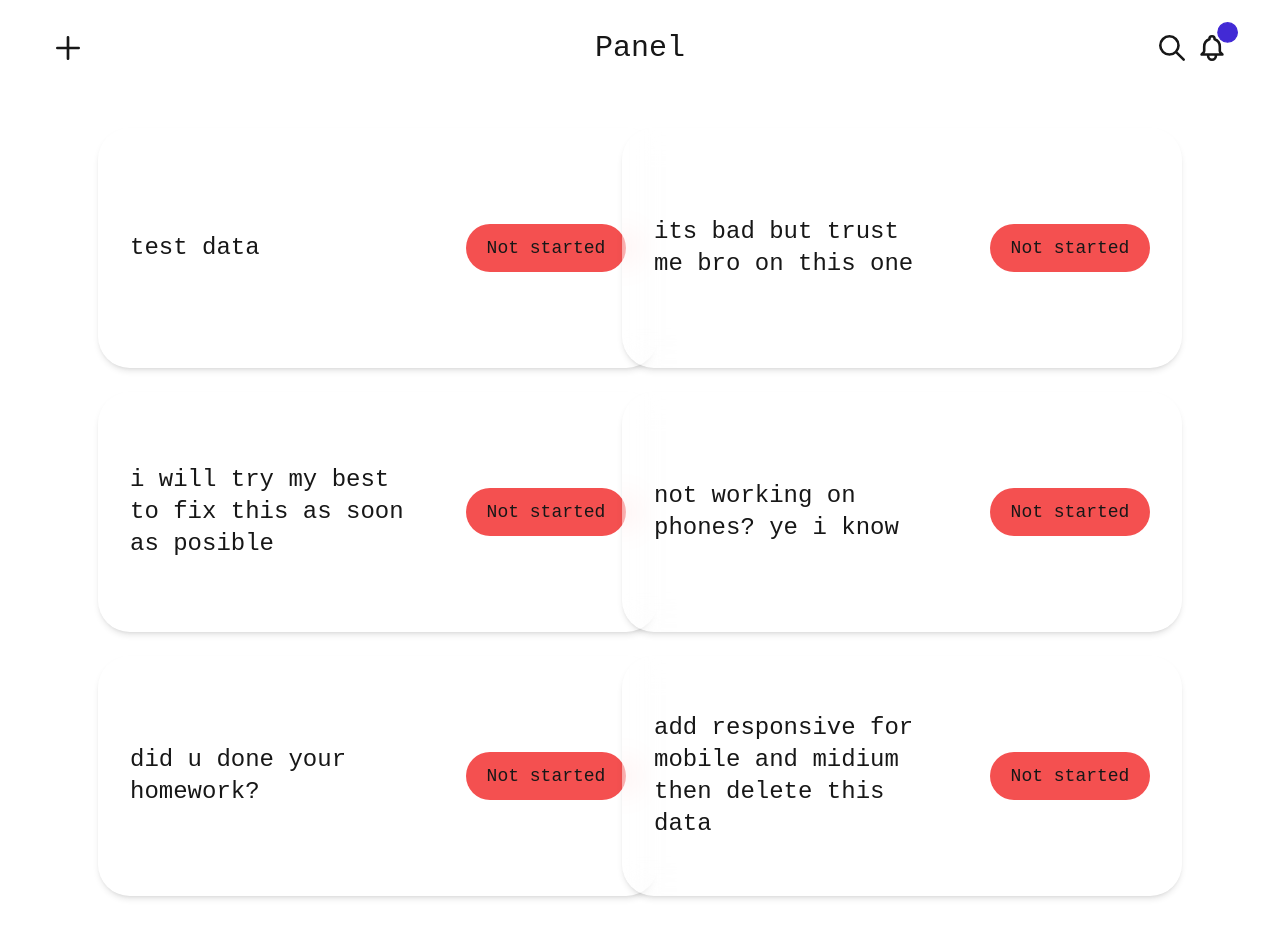
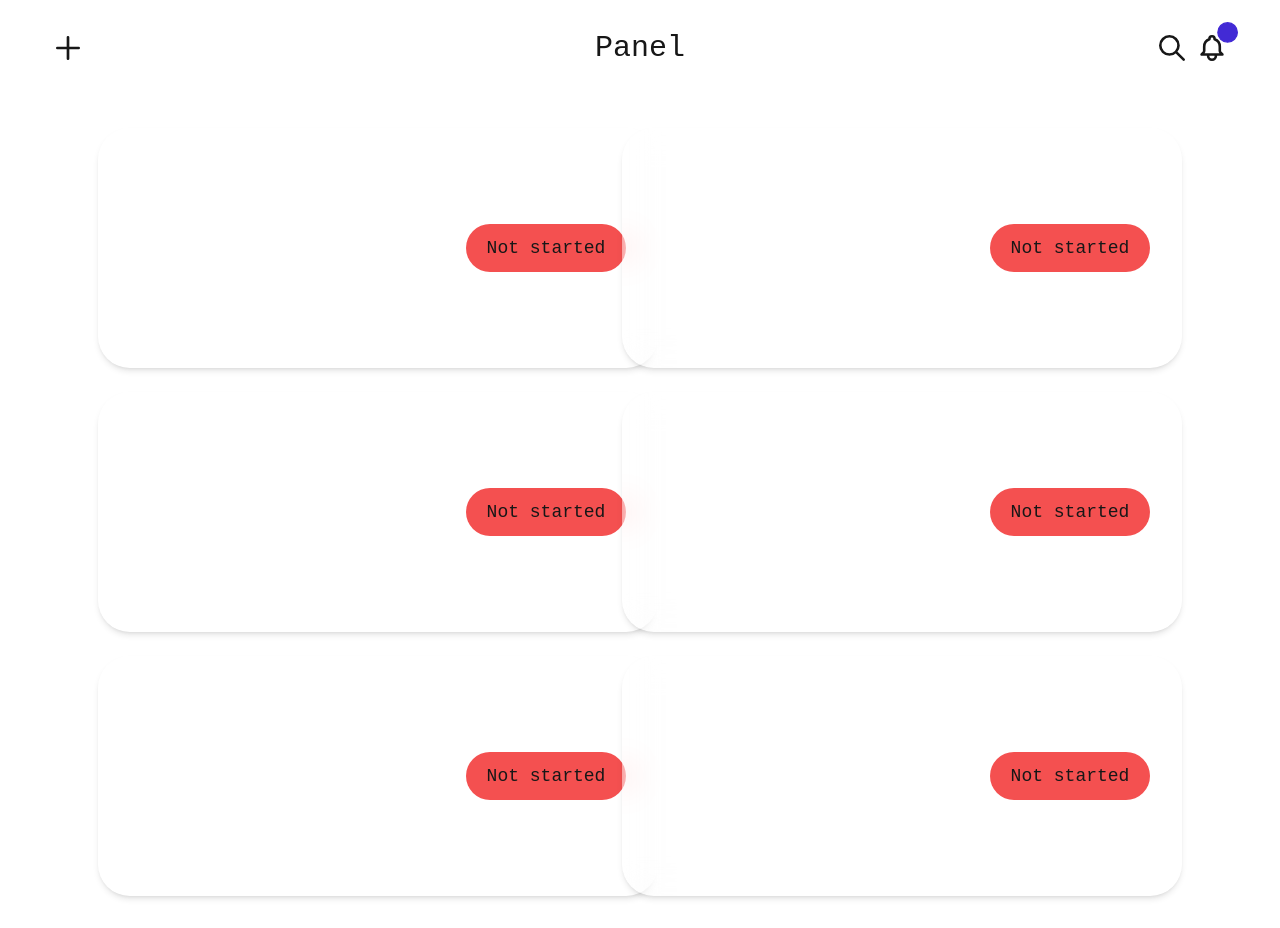
Before and after one commit to Pekos123/Planex, a Next.js app: page /panel in a window 1280 px wide. Built offline with nearby package versions, Linux system fonts and the light colour scheme; a web font is replaced by a local one; what tailwindcss-animated would draw is missing.

Commit message:
adding way of chaneging titles

```diff
--- a/app/components/PlusButton.tsx
+++ b/app/components/PlusButton.tsx
@@ -1,6 +1,8 @@
-const PlusButton = ({ className, dataTheme }: { className?: string, dataTheme?: string }) => {
+'use client'
+
+const PlusButton = ({ className, dataTheme, onClick }: { className?: string, dataTheme?: string, onClick?: React.MouseEventHandler }) => {
   return (
-    <button className={`btn btn-circle btn-ghost ${className || ''}`} data-theme={dataTheme}>
+    <button className={`btn btn-circle btn-ghost ${className || ''}`} data-theme={dataTheme} onClick={onClick}>
       <svg
         xmlns="http://www.w3.org/2000/svg"
         className="h-8 w-8"
--- a/app/components/panel/PanelHeader.tsx
+++ b/app/components/panel/PanelHeader.tsx
@@ -1,6 +1,6 @@
 import PlusButton from '../PlusButton'
 
-const PanelHeader = ({ className }: { className?: string }) => {
+const PanelHeader = ({ className}: { className?: string} ) => {
   return (
     <div className={`navbar shadow-sm font-code h-24 px-12 max-sm:px-6 ${className || ''}`}>
       <div className="navbar-start">
--- a/app/components/panel/TaskElement.tsx
+++ /dev/null
@@ -1,14 +0,0 @@
-import SelectBadgeDropdown from "./SelectBadgeDropdown";
-
-const TaskElement = ({title} : {title: string}) => {
-  return (
-    <>
-      <div className="w-[35rem] h-[15rem] max-sm:w-[20rem] max-sm:h-[12rem] bg-white/5 backdrop-filter backdrop-blur-lg relative flex items-center justify-between px-8 max-sm:px-4 rounded-4xl shadow-md hover:scale-101 hover:shadow-lg transition-all duration-300 ease-in-out">
-        <p className="text-2xl max-sm:text-sm w-[18rem] font-code">{title}</p>
-        <SelectBadgeDropdown />
-      </div>
-    </>
-  );
-};
-
-export default TaskElement;
--- /dev/null
+++ b/app/components/panel/TaskElement/Placeholder.css
@@ -0,0 +1,4 @@
+.placeholder-class:empty::before {
+  content: 'name your task...';
+  color: #999;
+}
--- /dev/null
+++ b/app/components/panel/TaskElement/TaskElement.tsx
@@ -0,0 +1,23 @@
+import SelectBadgeDropdown from "../SelectBadgeDropdown";
+import TitleInput from "./TitleInput";
+
+const TaskElement = ({title} : {title: string}) => {
+  return (
+    <>
+      <div className="relative w-[35rem] h-[15rem] max-sm:w-[20rem] max-sm:h-[12rem] group">
+        {/* Background layer that scales on hover */}
+        <div className="absolute inset-0 bg-white/5 backdrop-filter backdrop-blur-lg rounded-4xl shadow-md group-hover:scale-102 group-hover:bg-white/7 group-hover:shadow-lg transition-all duration-300 ease-in-out" />
+
+        {/* Interactive content layer (doesn't scale) */}
+        <div className="relative flex items-center justify-between px-8 max-sm:px-4 h-full">
+          <TitleInput dataTitle={title}/>
+          <SelectBadgeDropdown />
+        </div>
+      </div>
+    </>
+  );
+};
+
+
+
+export default TaskElement;
--- /dev/null
+++ b/app/components/panel/TaskElement/TitleInput.tsx
@@ -0,0 +1,59 @@
+"use client"
+import {useState, useRef} from 'react';
+
+const TitleInput = ({dataTitle} : {dataTitle?: string}) => {
+  const [title, setTitle] = useState(dataTitle || '');
+  const divRef = useRef<HTMLDivElement>(null);
+
+  const ensureCursorVisible = () => {
+    if (divRef.current && divRef.current.innerText.trim() === '') {
+      divRef.current.innerHTML = '<br />';
+
+      const range = document.createRange();
+      const sel = window.getSelection();
+      range.selectNodeContents(divRef.current);
+      range.collapse(false);
+      sel?.removeAllRanges();
+      sel?.addRange(range);
+    }
+  };
+
+  const handleInput = () => {
+    if (divRef.current) {
+      const text = divRef.current.innerText.trim();
+
+      // If empty after deletion, ensure cursor stays visible
+      if (text === '') {
+        ensureCursorVisible();
+      }
+    }
+  };
+
+  return(
+    <div className='flex items-center justify-center w-[18rem]'>
+      <div
+        ref={divRef}
+        className='flex justify-center items-center text-2xl max-sm:text-sm min-h-[12rem] max-md:min-h-[8rem] w-full font-code outline-none text-center overflow-hidden wrap-break-word p-4 empty:before:content-["name_your_task..."] empty:before:text-gray-400'
+        contentEditable
+        suppressContentEditableWarning
+        onFocus={ensureCursorVisible}
+        onInput={handleInput}
+        onBlur={(e) => {
+          const text = e.currentTarget.innerText.trim();
+          setTitle(text);
+          if (text === '') e.currentTarget.innerHTML = '';
+        }}
+        onKeyDown={(e) => {
+          if (e.key.length === 1 && e.currentTarget.innerText.trim().length >= 80) {
+            e.preventDefault();
+          }
+          if (e.key === 'Enter') e.preventDefault();
+        }}
+      >
+        {title}
+      </div>
+    </div>
+  );
+};
+
+export default TitleInput;
--- a/app/panel/page.tsx
+++ b/app/panel/page.tsx
@@ -1,15 +1,15 @@
 import Header from '../components/panel/PanelHeader'
-import TaskElement from '../components/panel/TaskElement';
+import TaskElement from '../components/panel/TaskElement/TaskElement';
 
 export default function Panel() {
 
   const data = [
-    "test data",
-    "its bad but trust me bro on this one",
-    "i will try my best to fix this as soon as posible",
-    "not working on phones? ye i know",
-    "did u done your homework?",
-    "add responsive for mobile and midium then delete this data",
+    "",
+    "",
+    "",
+    "",
+    "",
+    "",
   ];
 
   return(
```
